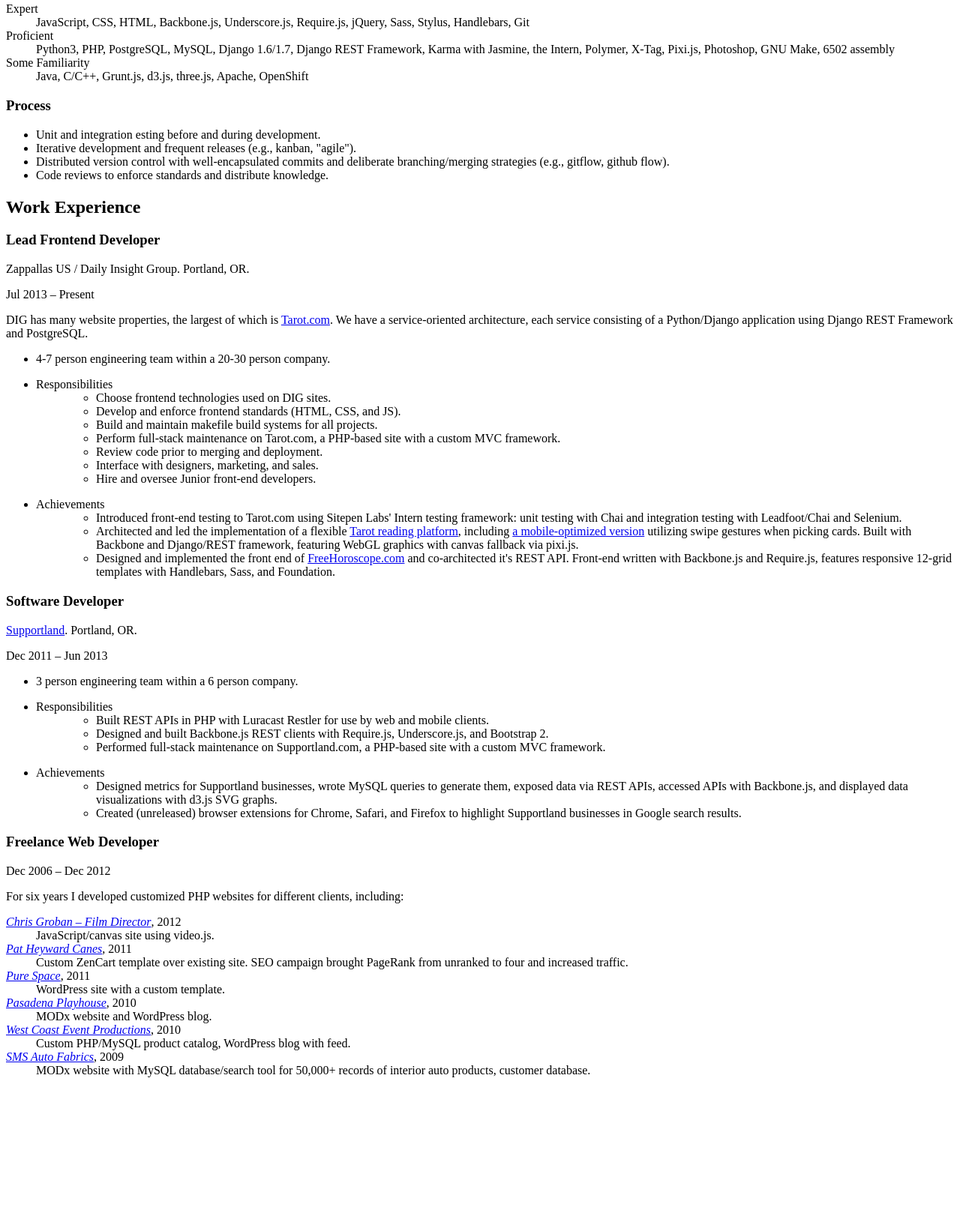
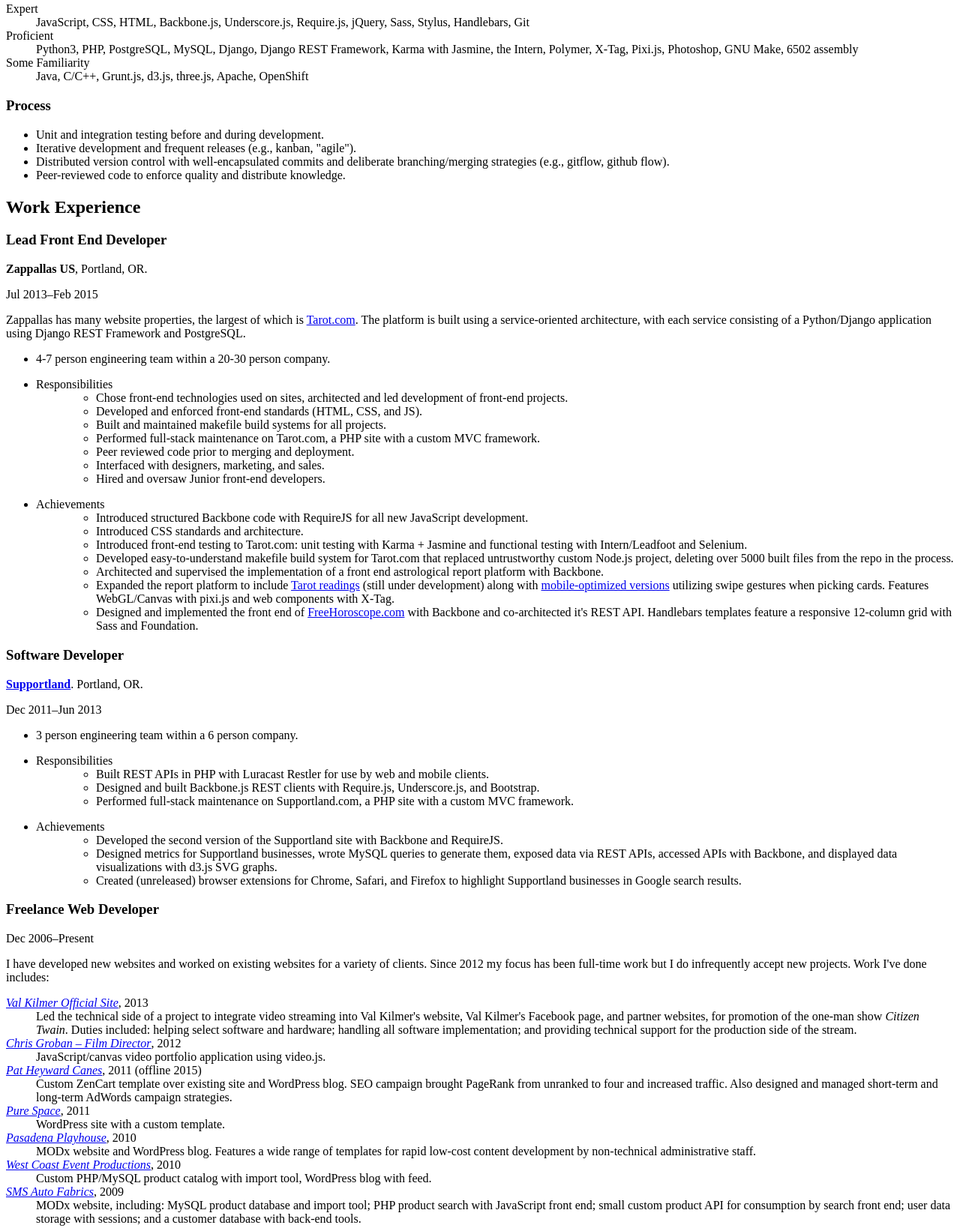
Before and after one commit to Lochlan/LochlanMcIntosh.com-frontend, a website: page src/handlebars/resume.hbs in a window 1280 px wide. Shown: the part 123-1761 px from the top of the page at 75% size. Before the commit the page ends 1576 px from the top, so only its background shows below. Drawn offline with nearby package versions, Linux system fonts and the light colour scheme; files that its build step writes are made by us from their sources.

Commit message:
Update content

```diff
--- a/src/handlebars/resume.hbs
+++ b/src/handlebars/resume.hbs
@@ -9,7 +9,7 @@
         <dt>Expert</dt>
             <dd>JavaScript, CSS, HTML, Backbone.js, Underscore.js, Require.js, jQuery, Sass, Stylus, Handlebars, Git</dd>
         <dt>Proficient</dt>
-            <dd>Python3, PHP, PostgreSQL, MySQL, Django 1.6/1.7, Django REST Framework, Karma with Jasmine, the Intern, Polymer, X-Tag, Pixi.js, Photoshop, GNU Make, 6502 assembly</dd>
+            <dd>Python3, PHP, PostgreSQL, MySQL, Django, Django REST Framework, Karma with Jasmine, the Intern, Polymer, X-Tag, Pixi.js, Photoshop, GNU Make, 6502 assembly</dd>
         <dt>Some Familiarity</dt>
             <dd>Java, C/C++, Grunt.js, d3.js, three.js, Apache, OpenShift</dd>
     </dl>
@@ -17,13 +17,13 @@
     <h3>Process</h3>
 
     <ul class="cv_process_list">
-        <li>Unit and integration esting before and during development.</li>
+        <li>Unit and integration testing before and during development.</li>
 
         <li>Iterative development and frequent releases (e.g., kanban, "agile").</li>
 
         <li>Distributed version control with well-encapsulated commits and deliberate branching/merging strategies (e.g., gitflow, github flow).</li>
 
-        <li>Code reviews to enforce standards and distribute knowledge.</li>
+        <li>Peer-reviewed code to enforce quality and distribute knowledge.</li>
     </ul>
 </section>
 
@@ -31,12 +31,12 @@
     <h2 class="text_center">Work Experience</h2>
 
     <header class="cv_position_header">
-        <h3>Lead Frontend Developer</h3>
-        <p>Zappallas US / Daily Insight Group. Portland, OR.</p>
-        <p>Jul 2013 – Present</p>
+        <h3>Lead Front End Developer</h3>
+        <p><strong>Zappallas US</strong>, Portland, OR.</p>
+        <p>Jul 2013–Feb 2015</p>
     </header>
 
-    <p>DIG has many website properties, the largest of which is <a href="http://www.tarot.com/">Tarot.com</a>.  We have a service-oriented architecture, each service consisting of a Python/Django application using Django REST Framework and PostgreSQL.</p>
+    <p>Zappallas has many website properties, the largest of which is <a href="http://www.tarot.com/">Tarot.com</a>.  The platform is built using a service-oriented architecture, with each service consisting of a Python/Django application using Django REST Framework and PostgreSQL.</p>
 
     <ul class="cv_position_detail_list">
         <li>4-7 person engineering team within a 20-30 person company.</li>
@@ -46,19 +46,19 @@
                 <dt>Responsibilities</dt>
                     <dd>
                         <ul>
-                            <li>Choose frontend technologies used on DIG sites.</li>
+                            <li>Chose front-end technologies used on sites, architected and led development of front-end projects.</li>
 
-                            <li>Develop and enforce frontend standards (HTML, CSS, and JS).</li>
+                            <li>Developed and enforced front-end standards (HTML, CSS, and JS).</li>
 
-                            <li>Build and maintain makefile build systems for all projects.</li>
+                            <li>Built and maintained makefile build systems for all projects.</li>
 
-                            <li>Perform full-stack maintenance on Tarot.com, a PHP-based site with a custom MVC framework.</li>
+                            <li>Performed full-stack maintenance on Tarot.com, a PHP site with a custom MVC framework.</li>
 
-                            <li>Review code prior to merging and deployment.</li>
+                            <li>Peer reviewed code prior to merging and deployment.</li>
 
-                            <li>Interface with designers, marketing, and sales.</li>
+                            <li>Interfaced with designers, marketing, and sales.</li>
 
-                            <li>Hire and oversee Junior front-end developers.</li>
+                            <li>Hired and oversaw Junior front-end developers.</li>
                         </ul>
                     </dd>
             </dl>
@@ -69,11 +69,19 @@
                 <dt>Achievements</dt>
                     <dd>
                         <ul>
-                            <li>Introduced front-end testing to Tarot.com using Sitepen Labs' Intern testing framework: unit testing with Chai and integration testing with Leadfoot/Chai and Selenium. </li>
+                            <li>Introduced structured Backbone code with RequireJS for all new JavaScript development.</li>
 
-                            <li>Architected and led the implementation of a flexible <a href="http://tarot.com/readings-reports/tarot-readings/celtic-cross-10-card">Tarot reading platform</a>, including <a href="http://m.tarot.com/readings-reports/tarot-readings/celtic-cross-10-card">a mobile-optimized version</a> utilizing swipe gestures when picking cards.  Built with Backbone and Django/REST framework, featuring WebGL graphics with canvas fallback via pixi.js.</li>
+                            <li>Introduced CSS standards and architecture.</li>
 
-                            <li>Designed and implemented the front end of <a href="http://www.freehoroscope.com/">FreeHoroscope.com</a> and co-architected it's REST API.  Front-end written with Backbone.js and Require.js, features responsive 12-grid templates with Handlebars, Sass, and Foundation.</li>
+                            <li>Introduced front-end testing to Tarot.com: unit testing with Karma + Jasmine and functional testing with Intern/Leadfoot and Selenium.</li>
+
+                            <li>Developed easy-to-understand makefile build system for Tarot.com that replaced untrustworthy custom Node.js project, deleting over 5000 built files from the repo in the process.</li>
+
+                            <li>Architected and supervised the implementation of a front end astrological report platform with Backbone.</li>
+
+                            <li>Expanded the report platform to include <a href="http://tarot.com/readings-reports/tarot-readings/celtic-cross-10-card">Tarot readings</a> (still under development) along with <a href="http://m.tarot.com/readings-reports/tarot-readings/celtic-cross-10-card">mobile-optimized versions</a> utilizing swipe gestures when picking cards.  Features WebGL/Canvas with pixi.js and web components with X-Tag.</li>
+
+                            <li>Designed and implemented the front end of <a href="http://www.freehoroscope.com/">FreeHoroscope.com</a> with Backbone and co-architected it's REST API.  Handlebars templates feature a responsive 12-column grid with Sass and Foundation.</li>
                         </ul>
                     </dd>
             </dl>
@@ -82,8 +90,8 @@
 
     <header class="cv_position_header">
         <h3>Software Developer</h3>
-        <p><a href="http://www.supportland.com/">Supportland</a>. Portland, OR.</p>
-        <p>Dec 2011 – Jun 2013</p>
+        <p><strong><a href="http://www.supportland.com/">Supportland</a></strong>. Portland, OR.</p>
+        <p>Dec 2011–Jun 2013</p>
     </header>
 
     <ul class="cv_position_detail_list">
@@ -96,9 +104,9 @@
                         <ul>
                             <li>Built REST APIs in PHP with Luracast Restler for use by web and mobile clients.</li>
 
-                            <li>Designed and built Backbone.js REST clients with Require.js, Underscore.js, and Bootstrap 2.</li>
+                            <li>Designed and built Backbone.js REST clients with Require.js, Underscore.js, and Bootstrap.</li>
 
-                            <li>Performed full-stack maintenance on Supportland.com, a PHP-based site with a custom MVC framework.</li>
+                            <li>Performed full-stack maintenance on Supportland.com, a PHP site with a custom MVC framework.</li>
                         </ul>
                     </dd>
             </dl>
@@ -109,7 +117,9 @@
                 <dt>Achievements</dt>
                     <dd>
                         <ul>
-                            <li>Designed metrics for Supportland businesses, wrote MySQL queries to generate them, exposed data via REST APIs, accessed APIs with Backbone.js, and displayed data visualizations with d3.js SVG graphs.</li>
+                            <li>Developed the second version of the Supportland site with Backbone and RequireJS.</li>
+
+                            <li>Designed metrics for Supportland businesses, wrote MySQL queries to generate them, exposed data via REST APIs, accessed APIs with Backbone, and displayed data visualizations with d3.js SVG graphs.</li>
 
                             <li>Created (unreleased) browser extensions for Chrome, Safari, and Firefox to highlight Supportland businesses in Google search results.</li>
                         </ul>
@@ -120,28 +130,31 @@
 
     <header class="cv_position_header">
         <h3>Freelance Web Developer</h3>
-        <p>Dec 2006 – Dec 2012</p>
+        <p>Dec 2006–Present</p>
     </header>
 
-    <p>For six years I developed customized PHP websites for different clients, including:</p>
+    <p>I have developed new websites and worked on existing websites for a variety of clients.  Since 2012 my focus has been full-time work but I do infrequently accept new projects.  Work I've done includes:</p>
 
     <dl>
+        <dt><em><a href="http://www.valkilmer.com/">Val Kilmer Official Site</a></em>, 2013</dt>
+            <dd>Led the technical side of a project to integrate video streaming into Val Kilmer's website, Val Kilmer's Facebook page, and partner websites, for promotion of the one-man show <em>Citizen Twain</em>.  Duties included: helping select software and hardware; handling all software implementation; and providing technical support for the production side of the stream.</dd>
+
         <dt><em><a href="http://www.chrisgroban.com/">Chris Groban – Film Director</a></em>, 2012</dt>
-            <dd>JavaScript/canvas site using video.js.</dd>
+            <dd>JavaScript/canvas video portfolio application using video.js.</dd>
 
-        <dt><em><a href="http://wwww.patheywardcanes.com/">Pat Heyward Canes</a></em>, 2011</dt>
-            <dd>Custom ZenCart template over existing site. SEO campaign brought PageRank from unranked to four and increased traffic.</dd>
+        <dt><em><a href="http://web.archive.org/web/20140104211647/http://patheywardcanes.com/">Pat Heyward Canes</a></em>, 2011 (offline 2015)</dt>
+            <dd>Custom ZenCart template over existing site and WordPress blog. SEO campaign brought PageRank from unranked to four and increased traffic.  Also designed and managed short-term and long-term AdWords campaign strategies.</dd>
 
         <dt><em><a href="http://purespaceportland.com/">Pure Space</a></em>, 2011</dt>
             <dd>WordPress site with a custom template.</dd>
 
         <dt><em><a href="http://www.pasadenaplayhouse.com/">Pasadena Playhouse</a></em>, 2010</dt>
-            <dd>MODx website and WordPress blog.</dd>
+            <dd>MODx website and WordPress blog.  Features a wide range of templates for rapid low-cost content development by non-technical administrative staff.</dd>
 
         <dt><em><a href="http://www.wcep.com/">West Coast Event Productions</a></em>, 2010</dt>
-            <dd>Custom PHP/MySQL product catalog, WordPress blog with feed.</dd>
+            <dd>Custom PHP/MySQL product catalog with import tool, WordPress blog with feed.</dd>
 
         <dt><em><a href="http://www.smsautofabrics.com/">SMS Auto Fabrics</a></em>, 2009</dt>
-           <dd>MODx website with MySQL database/search tool for 50,000+ records of interior auto products, customer database.</dd>
+           <dd>MODx website, including: MySQL product database and import tool; PHP product search with JavaScript front end; small custom product API for consumption by search front end; user data storage with sessions; and a customer database with back-end tools.</dd>
     </dl>
 </section>
```
Also changed, not shown: src/handlebars/about.hbs (+13 -2 lines).
